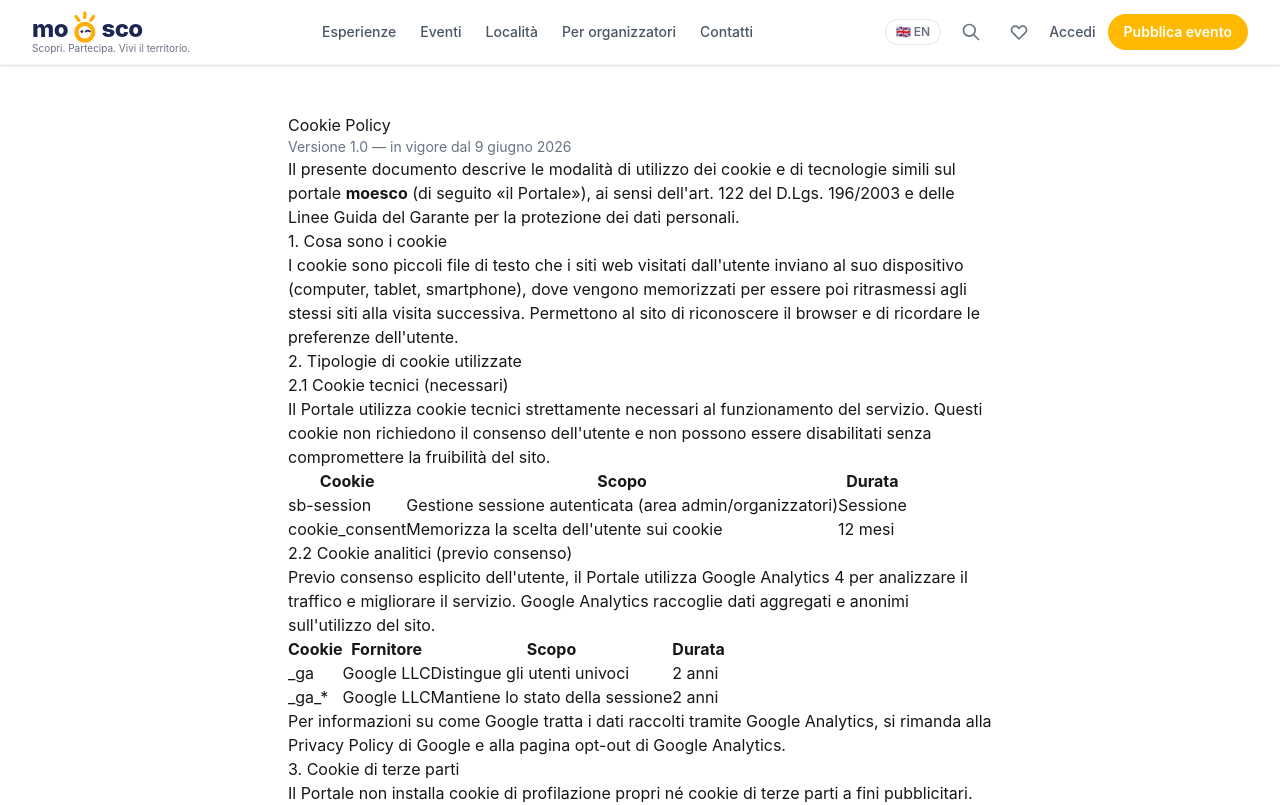
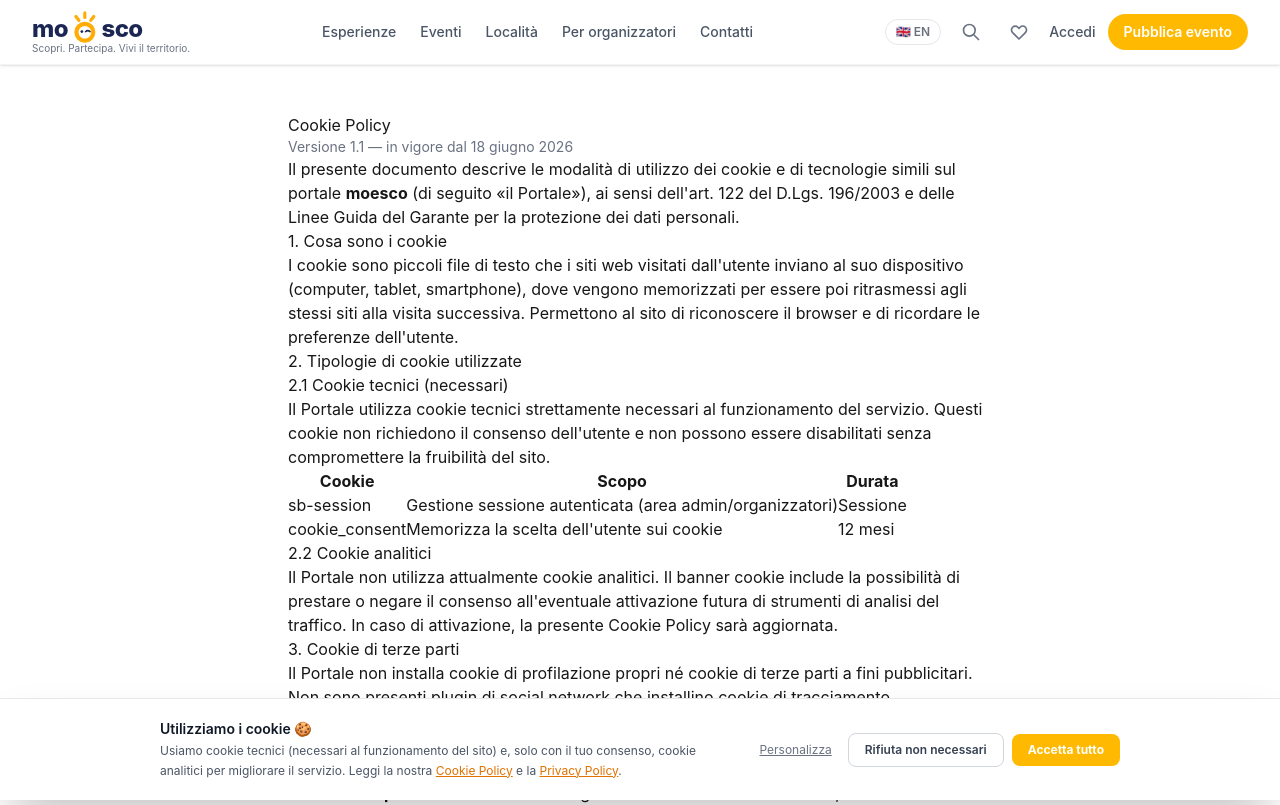
Before and after one commit to domenicograssa/cosafacciamo, a Next.js app: page /cookie-policy in a window 1280 px wide. Shown: the top 805 px of the page. Built offline with nearby package versions, Linux system fonts and the light colour scheme.

Commit message:
feat: cookie banner GDPR, privacy policy v1.1, cookie policy v1.1

```diff
--- a/src/app/(legal)/cookie-policy/page.tsx
+++ b/src/app/(legal)/cookie-policy/page.tsx
@@ -9,7 +9,7 @@ export default function CookiePolicy() {
   return (
     <article className="prose prose-gray max-w-none">
       <h1>Cookie Policy</h1>
-      <p className="text-sm text-gray-500">Versione 1.0 — in vigore dal {new Date().toLocaleDateString('it-IT', { day: 'numeric', month: 'long', year: 'numeric' })}</p>
+      <p className="text-sm text-gray-500">Versione 1.1 — in vigore dal 18 giugno 2026</p>
 
       <p>
         Il presente documento descrive le modalità di utilizzo dei cookie e di tecnologie simili
@@ -55,46 +55,11 @@ export default function CookiePolicy() {
         </tbody>
       </table>
 
-      <h3>2.2 Cookie analitici (previo consenso)</h3>
+      <h3>2.2 Cookie analitici</h3>
       <p>
-        Previo consenso esplicito dell'utente, il Portale utilizza Google Analytics 4 per
-        analizzare il traffico e migliorare il servizio. Google Analytics raccoglie dati
-        aggregati e anonimi sull'utilizzo del sito.
-      </p>
-      <table>
-        <thead>
-          <tr>
-            <th>Cookie</th>
-            <th>Fornitore</th>
-            <th>Scopo</th>
-            <th>Durata</th>
-          </tr>
-        </thead>
-        <tbody>
-          <tr>
-            <td>_ga</td>
-            <td>Google LLC</td>
-            <td>Distingue gli utenti univoci</td>
-            <td>2 anni</td>
-          </tr>
-          <tr>
-            <td>_ga_*</td>
-            <td>Google LLC</td>
-            <td>Mantiene lo stato della sessione</td>
-            <td>2 anni</td>
-          </tr>
-        </tbody>
-      </table>
-      <p>
-        Per informazioni su come Google tratta i dati raccolti tramite Google Analytics, si rimanda
-        alla{' '}
-        <a href="https://policies.google.com/privacy" target="_blank" rel="noopener noreferrer">
-          Privacy Policy di Google
-        </a>{' '}
-        e alla pagina{' '}
-        <a href="https://tools.google.com/dlpage/gaoptout" target="_blank" rel="noopener noreferrer">
-          opt-out di Google Analytics
-        </a>.
+        Il Portale non utilizza attualmente cookie analitici. Il banner cookie include la possibilità
+        di prestare o negare il consenso all'eventuale attivazione futura di strumenti di analisi
+        del traffico. In caso di attivazione, la presente Cookie Policy sarà aggiornata.
       </p>
 
       <h2>3. Cookie di terze parti</h2>
@@ -112,11 +77,7 @@ export default function CookiePolicy() {
         <li><strong>tramite le impostazioni del browser</strong>: ogni browser consente di eliminare,
         bloccare o ricevere notifiche per i cookie. Le istruzioni sono disponibili nella guida
         del browser utilizzato (Chrome, Firefox, Safari, Edge, ecc.);</li>
-        <li><strong>tramite Google Analytics opt-out</strong>:{' '}
-          <a href="https://tools.google.com/dlpage/gaoptout" target="_blank" rel="noopener noreferrer">
-            tools.google.com/dlpage/gaoptout
-          </a>.
-        </li>
+        <li><strong>tramite il link nel footer</strong> del Portale («Gestisci preferenze cookie») per modificare la scelta in qualsiasi momento.</li>
       </ul>
       <p>
         La disabilitazione dei soli cookie tecnici potrebbe compromettere alcune funzionalità
--- a/src/app/(legal)/privacy-policy/page.tsx
+++ b/src/app/(legal)/privacy-policy/page.tsx
@@ -9,7 +9,7 @@ export default function PrivacyPolicy() {
   return (
     <article className="prose prose-gray max-w-none">
       <h1>Privacy Policy</h1>
-      <p className="text-sm text-gray-500">Versione 1.0 — in vigore dal {new Date().toLocaleDateString('it-IT', { day: 'numeric', month: 'long', year: 'numeric' })}</p>
+      <p className="text-sm text-gray-500">Versione 1.1 — in vigore dal 18 giugno 2026</p>
 
       <h2>1. Titolare del trattamento</h2>
       <p>
@@ -45,17 +45,16 @@ export default function PrivacyPolicy() {
 
       <h3>2.3 Cookie e tecnologie di tracciamento</h3>
       <p>
-        Il portale utilizza cookie tecnici necessari al funzionamento e, previo consenso, cookie analitici
-        tramite Google Analytics. Per informazioni dettagliate si rimanda alla{' '}
+        Il portale utilizza cookie tecnici necessari al funzionamento. Non sono attualmente utilizzati
+        cookie analitici o di profilazione. Per informazioni dettagliate si rimanda alla{' '}
         <a href="/cookie-policy">Cookie Policy</a>.
       </p>
 
       <h2>3. Finalità e base giuridica del trattamento</h2>
       <p>I dati personali sono trattati per le seguenti finalità:</p>
       <ul>
-        <li><strong>Erogazione del servizio</strong> (base giuridica: esecuzione del contratto — art. 6, par. 1, lett. b GDPR): gestione della registrazione degli organizzatori, pubblicazione degli eventi, risposta a richieste.</li>
+        <li><strong>Erogazione del servizio</strong> (base giuridica: esecuzione del contratto — art. 6, par. 1, lett. b GDPR): gestione della registrazione degli organizzatori, pubblicazione degli eventi, risposta a richieste, invio di comunicazioni transazionali via email.</li>
         <li><strong>Adempimento di obblighi legali</strong> (base giuridica: obbligo legale — art. 6, par. 1, lett. c GDPR): conservazione dei log di consenso ai sensi della normativa vigente.</li>
-        <li><strong>Analisi statistica aggregata</strong> (base giuridica: consenso — art. 6, par. 1, lett. a GDPR): analisi del traffico tramite Google Analytics, previa acquisizione del consenso.</li>
       </ul>
 
       <h2>4. Modalità del trattamento</h2>
@@ -78,14 +77,14 @@ export default function PrivacyPolicy() {
       <h2>6. Comunicazione dei dati a terzi</h2>
       <p>I dati personali non sono ceduti a terzi. Sono comunicati esclusivamente a:</p>
       <ul>
-        <li><strong>Supabase Inc.</strong> — in qualità di responsabile del trattamento, per la gestione del database (server UE).</li>
+        <li><strong>Supabase Inc.</strong> — in qualità di responsabile del trattamento, per la gestione del database e dell'autenticazione (server UE).</li>
         <li><strong>Vercel Inc.</strong> — in qualità di responsabile del trattamento, per l'hosting del portale.</li>
-        <li><strong>Google LLC</strong> — in qualità di responsabile del trattamento, per il servizio Google Analytics (previo consenso).</li>
+        <li><strong>Resend Inc.</strong> — in qualità di responsabile del trattamento, per l'invio di email transazionali (conferme di registrazione, notifiche agli organizzatori).</li>
       </ul>
 
       <h2>7. Trasferimento dei dati extra-UE</h2>
       <p>
-        Alcuni fornitori del portale (Vercel, Google) possono trasferire dati al di fuori dello Spazio
+        Alcuni fornitori del portale (Vercel, Resend) possono trasferire dati al di fuori dello Spazio
         Economico Europeo. Tali trasferimenti avvengono nel rispetto delle garanzie previste dal GDPR
         (clausole contrattuali standard approvate dalla Commissione europea).
       </p>
--- a/src/app/layout.tsx
+++ b/src/app/layout.tsx
@@ -1,6 +1,7 @@
 import type { Metadata } from "next";
 import "./globals.css";
 import Navbar from "@/components/layout/Navbar";
+import CookieBanner, { RiapriCookieBanner } from "@/components/ui/CookieBanner";
 
 export const metadata: Metadata = {
   title: "moesco — Scopri eventi e attività vicino a te",
@@ -24,18 +25,20 @@ export default function RootLayout({
                 <span className="text-amber-500">moesco</span> — Scopri. Partecipa. Vivi il territorio.
               </p>
               <nav className="flex flex-wrap justify-center gap-x-5 gap-y-2">
-                <a href="/privacy-policy"        className="hover:text-amber-600 transition-colors">Privacy Policy</a>
-                <a href="/cookie-policy"         className="hover:text-amber-600 transition-colors">Cookie Policy</a>
-                <a href="/termini-e-condizioni"  className="hover:text-amber-600 transition-colors">Termini e Condizioni</a>
+                <a href="/privacy-policy"           className="hover:text-amber-600 transition-colors">Privacy Policy</a>
+                <a href="/cookie-policy"            className="hover:text-amber-600 transition-colors">Cookie Policy</a>
+                <a href="/termini-e-condizioni"     className="hover:text-amber-600 transition-colors">Termini e Condizioni</a>
                 <a href="/condizioni-organizzatori" className="hover:text-amber-600 transition-colors">Condizioni Organizzatori</a>
-                <a href="/contatti"              className="hover:text-amber-600 transition-colors">Contatti</a>
+                <a href="/contatti"                 className="hover:text-amber-600 transition-colors">Contatti</a>
+                <RiapriCookieBanner />
               </nav>
             </div>
             <p className="mt-4 text-xs text-center text-gray-400">
-              © 2026 moesco — Gestito da Domenico Grassa
+              © 2026 moesco — Gestito da Domenico Grassa, Via Roma n. 53, 91014 Castellammare del Golfo (TP)
             </p>
           </div>
         </footer>
+        <CookieBanner />
       </body>
     </html>
   );
--- /dev/null
+++ b/src/components/ui/CookieBanner.tsx
@@ -0,0 +1,201 @@
+'use client'
+
+import { useState, useEffect } from 'react'
+import Link from 'next/link'
+
+const STORAGE_KEY = 'moesco_cookie_consent'
+
+type ConsensoTipo = {
+  tecnici: true       // sempre true, non modificabile
+  analitici: boolean
+  timestamp: number
+}
+
+function leggiConsenso(): ConsensoTipo | null {
+  if (typeof window === 'undefined') return null
+  try {
+    const raw = localStorage.getItem(STORAGE_KEY)
+    return raw ? JSON.parse(raw) : null
+  } catch {
+    return null
+  }
+}
+
+function salvaConsenso(analitici: boolean) {
+  const consenso: ConsensoTipo = { tecnici: true, analitici, timestamp: Date.now() }
+  localStorage.setItem(STORAGE_KEY, JSON.stringify(consenso))
+  // Dispara un evento custom così altri componenti (es. Analytics) possono reagire
+  window.dispatchEvent(new CustomEvent('moesco:cookie-consent', { detail: consenso }))
+}
+
+export default function CookieBanner() {
+  const [visibile, setVisibile] = useState(false)
+  const [mostraDettagli, setMostraDettagli] = useState(false)
+  const [analitici, setAnalitici] = useState(false)
+
+  useEffect(() => {
+    // Mostra il banner solo se non c'è ancora una scelta registrata
+    const consenso = leggiConsenso()
+    if (!consenso) setVisibile(true)
+  }, [])
+
+  const accettaTutto = () => {
+    salvaConsenso(true)
+    setVisibile(false)
+  }
+
+  const rifiutaNonNecessari = () => {
+    salvaConsenso(false)
+    setVisibile(false)
+  }
+
+  const salvaPersonalizzato = () => {
+    salvaConsenso(analitici)
+    setVisibile(false)
+  }
+
+  if (!visibile) return null
+
+  return (
+    <div
+      role="dialog"
+      aria-modal="true"
+      aria-label="Preferenze cookie"
+      className="fixed bottom-0 left-0 right-0 z-[9999] bg-white border-t border-gray-200 shadow-2xl"
+    >
+      <div className="max-w-5xl mx-auto px-4 sm:px-6 lg:px-8 py-5">
+
+        {!mostraDettagli ? (
+          /* ── Vista compatta ── */
+          <div className="flex flex-col sm:flex-row items-start sm:items-center gap-4">
+            <div className="flex-1 min-w-0">
+              <p className="text-sm font-semibold text-gray-900 mb-0.5">
+                Utilizziamo i cookie 🍪
+              </p>
+              <p className="text-xs text-gray-600 leading-relaxed">
+                Usiamo cookie tecnici (necessari al funzionamento del sito) e, solo con il tuo consenso, cookie analitici per migliorare il servizio.
+                Leggi la nostra{' '}
+                <Link href="/cookie-policy" className="text-amber-600 underline hover:text-amber-700">
+                  Cookie Policy
+                </Link>{' '}
+                e la{' '}
+                <Link href="/privacy-policy" className="text-amber-600 underline hover:text-amber-700">
+                  Privacy Policy
+                </Link>.
+              </p>
+            </div>
+            <div className="flex flex-wrap items-center gap-2 shrink-0">
+              <button
+                onClick={() => setMostraDettagli(true)}
+                className="text-xs text-gray-500 hover:text-gray-700 underline px-2 py-1.5"
+              >
+                Personalizza
+              </button>
+              <button
+                onClick={rifiutaNonNecessari}
+                className="text-xs font-semibold border border-gray-300 hover:border-gray-500 text-gray-700 px-4 py-2 rounded-lg transition-colors"
+              >
+                Rifiuta non necessari
+              </button>
+              <button
+                onClick={accettaTutto}
+                className="text-xs font-bold bg-amber-400 hover:bg-amber-500 text-white px-4 py-2 rounded-lg transition-colors"
+              >
+                Accetta tutto
+              </button>
+            </div>
+          </div>
+        ) : (
+          /* ── Vista dettagliata (personalizza) ── */
+          <div className="space-y-4">
+            <div className="flex items-center justify-between">
+              <p className="text-sm font-bold text-gray-900">Gestisci le preferenze sui cookie</p>
+              <button
+                onClick={() => setMostraDettagli(false)}
+                className="text-gray-400 hover:text-gray-600 text-lg leading-none"
+                aria-label="Chiudi"
+              >
+                ×
+              </button>
+            </div>
+
+            {/* Cookie tecnici */}
+            <div className="flex items-start justify-between gap-4 bg-gray-50 rounded-xl p-4">
+              <div>
+                <p className="text-sm font-semibold text-gray-900">Cookie tecnici</p>
+                <p className="text-xs text-gray-600 mt-0.5">
+                  Necessari per il funzionamento del sito (autenticazione, preferenze). Non possono essere disabilitati.
+                </p>
+              </div>
+              <div className="shrink-0 mt-0.5">
+                <span className="text-xs font-semibold text-green-700 bg-green-100 px-2 py-1 rounded-full">
+                  Sempre attivi
+                </span>
+              </div>
+            </div>
+
+            {/* Cookie analitici */}
+            <div className="flex items-start justify-between gap-4 bg-gray-50 rounded-xl p-4">
+              <div>
+                <p className="text-sm font-semibold text-gray-900">Cookie analitici</p>
+                <p className="text-xs text-gray-600 mt-0.5">
+                  Ci aiutano a capire come gli utenti usano il sito (es. Google Analytics). I dati sono aggregati e anonimi.
+                </p>
+              </div>
+              <button
+                role="switch"
+                aria-checked={analitici}
+                onClick={() => setAnalitici(v => !v)}
+                className={`shrink-0 mt-0.5 relative inline-flex h-6 w-11 items-center rounded-full transition-colors focus:outline-none focus:ring-2 focus:ring-amber-400 focus:ring-offset-1 ${analitici ? 'bg-amber-400' : 'bg-gray-300'}`}
+              >
+                <span className={`inline-block h-4 w-4 transform rounded-full bg-white shadow transition-transform ${analitici ? 'translate-x-6' : 'translate-x-1'}`} />
+              </button>
+            </div>
+
+            <div className="flex flex-wrap items-center justify-end gap-2 pt-1">
+              <button
+                onClick={rifiutaNonNecessari}
+                className="text-xs font-semibold border border-gray-300 hover:border-gray-500 text-gray-700 px-4 py-2 rounded-lg transition-colors"
+              >
+                Rifiuta non necessari
+              </button>
+              <button
+                onClick={salvaPersonalizzato}
+                className="text-xs font-bold bg-amber-400 hover:bg-amber-500 text-white px-4 py-2 rounded-lg transition-colors"
+              >
+                Salva preferenze
+              </button>
+            </div>
+          </div>
+        )}
+      </div>
+    </div>
+  )
+}
+
+// Hook esportato per altri componenti che devono reagire al consenso
+export function useCookieConsent() {
+  const [consenso, setConsenso] = useState<ConsensoTipo | null>(null)
+
+  useEffect(() => {
+    setConsenso(leggiConsenso())
+    const handler = (e: Event) => setConsenso((e as CustomEvent<ConsensoTipo>).detail)
+    window.addEventListener('moesco:cookie-consent', handler)
+    return () => window.removeEventListener('moesco:cookie-consent', handler)
+  }, [])
+
+  return consenso
+}
+
+// Componente per riaprire il banner (usato nel footer)
+export function RiapriCookieBanner() {
+  const apri = () => {
+    localStorage.removeItem('moesco_cookie_consent')
+    window.location.reload()
+  }
+  return (
+    <button onClick={apri} className="hover:text-amber-600 transition-colors">
+      Gestisci preferenze cookie
+    </button>
+  )
+}
```
